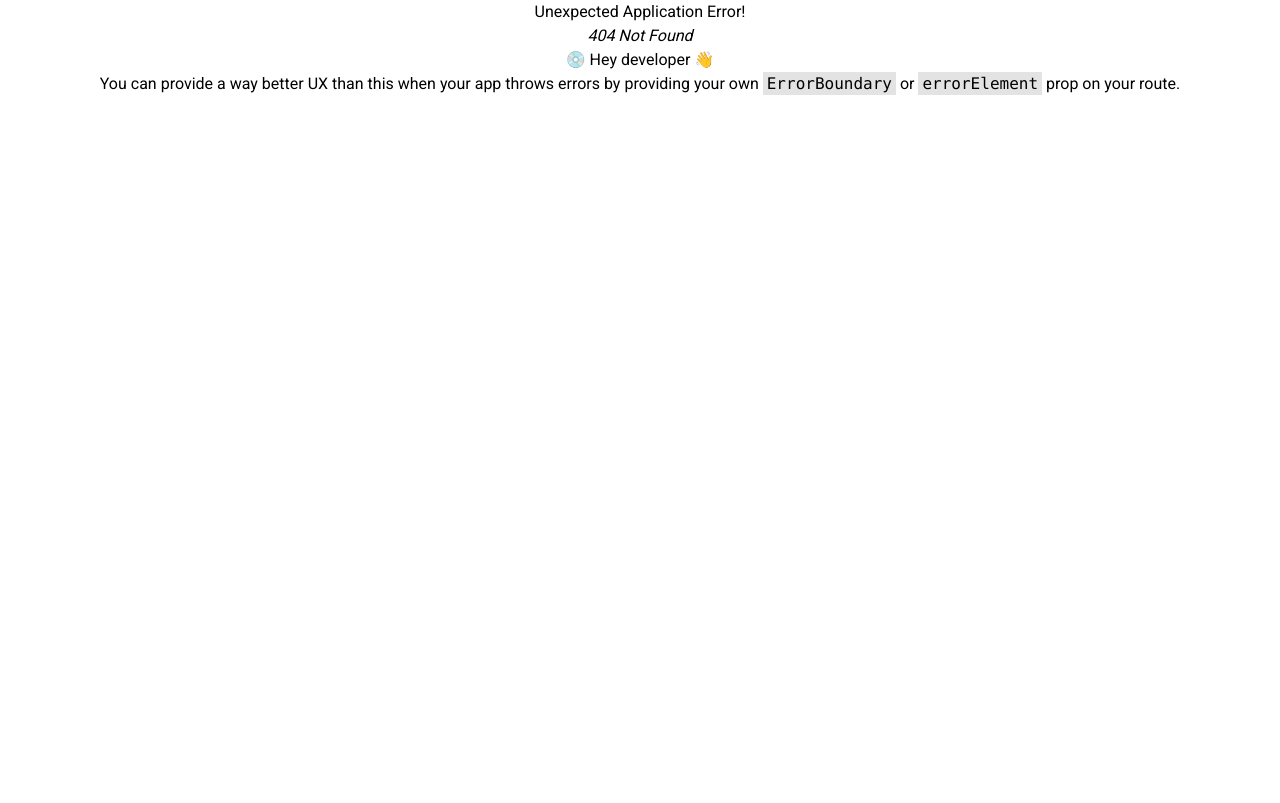
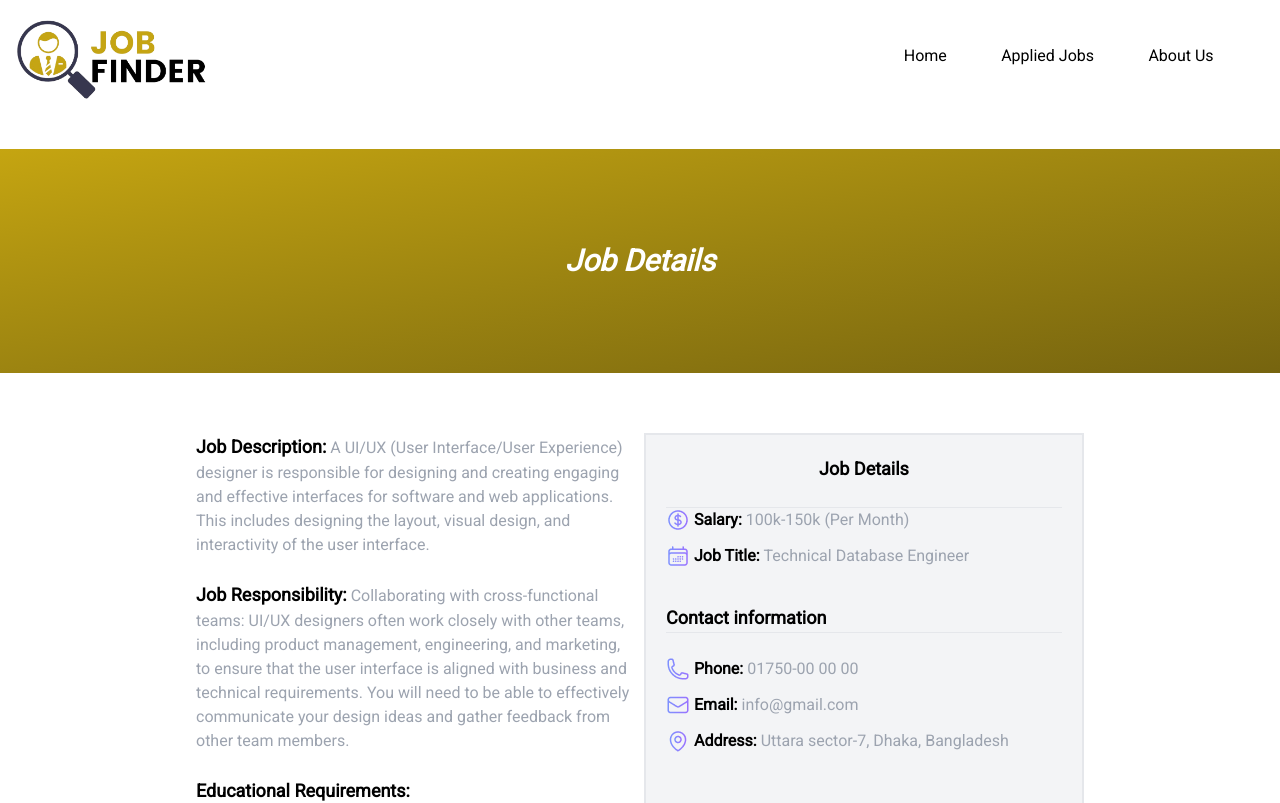
Before and after one commit to Towhid47/job-finder-2, a React (Vite) app: page /job-details/1 in a window 1280 px wide. Before the commit this address had no page. Shown: the top 803 px of the page. Built offline with nearby package versions, Linux system fonts and the light colour scheme.

Commit message:
Dynamic Route (/job-details/:id) created;  and inside its component, useParams() hook has been used for filtering  local JSON data according to /:id

```diff
--- a/src/App.css
+++ b/src/App.css
@@ -3,7 +3,6 @@
 *{
   margin: 0;
   padding: 0;
-  text-align: center;
   box-sizing: border-box;
   font-family: 'Roboto', sans-serif;
 
@@ -15,3 +14,16 @@
   padding: 3px 8px ;
   border-radius: 5px;
 }
+
+.btn{
+  border: 1px solid #a78f25;
+  background-image: linear-gradient(to right bottom, #ecc102, #dbb40b, #cba811, #bb9b14, #ab8f17, #a58b19, #a0871b, #9a831c, #9d861e, #a08921, #a48c23, #a78f25);
+  color: white;
+  padding: 3px 8px ;
+  border-radius: 5px;
+}
+
+.btn:hover{
+  background-image: linear-gradient(to right bottom, #d4b425, #cdae21, #c7a81e, #c0a21a, #ba9c16, #b79913, #b49611, #b1930e, #b1930c, #b1920a, #b19207, #b19105);
+  color:black;
+}
--- a/src/App.jsx
+++ b/src/App.jsx
@@ -3,6 +3,7 @@ import './App.css'
 import AboutUs from './components/AboutUs/AboutUs'
 import AppliedJobs from './components/AppliedJobs/AppliedJobs'
 import Home from './components/Home/Home'
+import JobDetailsPage from './components/JobDetailsPage/JobDetailsPage'
 import Main from './components/Layouts/Main'
 
 function App() {
@@ -27,6 +28,10 @@ function App() {
          {
            path: 'about-us',
            element:<AboutUs></AboutUs>
+         },
+         {
+           path:'job-details/:id',
+           element:<JobDetailsPage></JobDetailsPage>
          }
       ]
     }
--- a/src/components/Banner/Banner.jsx
+++ b/src/components/Banner/Banner.jsx
@@ -25,7 +25,7 @@ const Banner = () => {
 
              <div className='flex items-center h-full justify-center flex-col banner-text text-white'>
                   <h1 className='md:text-5xl  text-2xl'>Find Your Perfect Dream Job</h1><br />
-                  <p className='w-52 md:w-full'>Job Finder lets you find out your preferred job very easily  </p>
+                  <p className='w-52 md:w-full text-center'>Job Finder lets you find out your preferred job very easily  </p>
                   <br /><br />
 
                   {/* ///////// Input Search Bar /////////////// */}
--- a/src/components/CategoryCard/CategoryCard.jsx
+++ b/src/components/CategoryCard/CategoryCard.jsx
@@ -5,7 +5,6 @@ const CategoryCard = (props) => {
 
     const {logo, category_name} = props.categoryData;
 
-    console.log(category_name);
 
 
     return (
--- a/src/components/CategorySection/CategorySection.jsx
+++ b/src/components/CategorySection/CategorySection.jsx
@@ -6,7 +6,7 @@ import categoriesData from '../../data/categories.json';
 
 const CategorySection = () => {
     return (
-        <div className='my-9'>
+        <div className='my-9 text-center'>
              <h1 className='text-3xl font-semibold mt-4'>Job Category List</h1>
              <p className='text-gray-400 mt-2 w-11/12 mx-auto'>Explore thousands of job opportunities with all the information you need. Its your future</p>
 
--- /dev/null
+++ b/src/components/DetailsPageContent/DetailsPageContent.jsx
@@ -0,0 +1,68 @@
+import React from 'react';
+import moneyIcon from '/icons/money.png';
+import calendarIcon from '/icons/calendar.png';
+import phoneIcon from '/icons/phone.png';
+import emailIcon from '/icons/email.png';
+import locationIcon from '/icons/location2.png';
+
+const DetailsPageContent = (props) => {
+
+    const { company_name, job_title , remote_or_onsite , location , job_type , salary , job_description , educational_requirements , experiences , contact_information , job_responsibility , } = props.data;
+
+
+    return (
+        <div className='mt-6 grid md:grid-cols-2 gap-2 lg:w-3/4 mx-auto p-9'>
+                 {/* ///// Left Side Content /////// */}
+                 <div className='flex flex-col text-left'>
+                            <div>
+                                 <span className='font-semibold text-lg'>Job Description:</span> <span className='text-gray-400'>{job_description}</span>
+                            </div> <br />
+                            <div>
+                                <span className='font-semibold text-lg'>Job Responsibility:</span> <span className='text-gray-400'>{job_responsibility}</span>
+                            </div> <br />
+                            <div>
+                                <span className='font-semibold text-lg'>Educational Requirements:</span><p className='text-gray-400'>{educational_requirements}</p>
+                            </div> <br />
+                            <div>
+                            <span className='font-semibold text-lg'>Experiences:</span> <p className='text-gray-400'>{experiences}</p>
+                            </div>
+                </div>
+
+                       {/* /////////// Right Side Content /////////// */}
+                <div className='bg-gray-100 border-gray-200 border-2 p-5 mt-3 md:mt-0'>
+                           <p className='font-semibold text-lg text-center'>Job Details</p> <br /><hr />
+                           <div className='flex gap-1 mb-3'>
+                                <img src={moneyIcon} alt="" className=''/>
+                                <p className='font-semibold'>Salary:</p> <p className='text-gray-400'>{salary} (Per Month)</p>
+                           </div>
+                           <div className='my-3 gap-1 flex gap-1 '>
+                                <img src={calendarIcon} alt="" className=''/>
+                                <p className='font-semibold '>Job Title: </p> <p className='text-gray-400 '>{job_title}</p>
+                           </div><br />
+                           <div>
+                                 <p className='font-semibold text-lg'>Contact information</p><hr /> <br />
+
+                                 <div>
+                                      <div className='flex justify-start mb-3 gap-1'>
+                                           <img src={phoneIcon} alt="" />
+                                           <p className='font-semibold'>Phone:</p> <p className='text-gray-400'>{contact_information.phone}</p>
+                                      </div>
+                                      <div className='flex justify-start mb-3 gap-1'>
+                                           <img src={emailIcon} alt="" />
+                                           <p className='font-semibold'>Email:</p> <p className='text-gray-400'>{contact_information.email}</p>
+                                      </div>
+                                      <div className='flex justify-start mb-3 gap-1'>
+
+                                          <div className='w-14 sm:w-6 '><img src={locationIcon} alt="" className='w-full'/></div>
+                                           <p className='font-semibold'>Address:</p> <p className='text-gray-400'>{contact_information.address}</p>
+                                      </div>
+                                 </div>
+
+
+                           </div>
+                 </div>
+        </div>
+    );
+};
+
+export default DetailsPageContent;
--- a/src/components/FeaturedJobCard/FeaturedJobCard.jsx
+++ b/src/components/FeaturedJobCard/FeaturedJobCard.jsx
@@ -1,9 +1,10 @@
 import React from 'react';
+import { Link } from 'react-router-dom';
 
 
 const FeaturedJobCard = (props) => {
 
-    const {logo, job_title , company_name, remote_or_onsite, location, salary, job_type} = props.job;
+    const {id, logo, job_title , company_name, remote_or_onsite, location, salary, job_type} = props.job;
 
     return (
         <div className='bg-gray-100 border-2 border-gray-200 lg:p-7 p-5 lg:mx-9 mx-4 flex flex-col items-start gap-5'>
@@ -20,6 +21,8 @@ const FeaturedJobCard = (props) => {
                     <div className='flex items-center'><img src="icons/Location.png" alt="" /> {location}</div>
                     <div className='flex items-center'><img src="icons/money.png" alt=""/> {salary}</div>
              </div>
+
+             <Link to={`/job-details/${id}`}><button className='btn'>View Details</button></Link>
         </div>
     );
 };
--- a/src/components/FeaturedJobSection/FeaturedJobSection.jsx
+++ b/src/components/FeaturedJobSection/FeaturedJobSection.jsx
@@ -13,7 +13,7 @@ const FeaturedJobSection = () => {
     const [search] = inputSearch;
 
     return (
-        <div className='my-24'>
+        <div className='my-24 text-center'>
               <h1 className='text-3xl font-semibold mt-4'>Featured Jobs</h1>
              <p className='text-gray-400 mt-2 w-11/12 mx-auto'>Explore thousands of job opportunities with all the information you need. Its your future</p>
 
--- /dev/null
+++ b/src/components/JobDetailsPage/JobDetailsPage.css
@@ -0,0 +1,5 @@
+.details_page_header{
+    background-color: #8E7A20;
+    background-image: linear-gradient(to right bottom, #c5a511, #b09411, #9c8411, #897410, #76640f);
+    padding: 10px;
+}
--- /dev/null
+++ b/src/components/JobDetailsPage/JobDetailsPage.jsx
@@ -0,0 +1,39 @@
+import React from 'react';
+import { useParams } from 'react-router-dom';
+import './JobDetailsPage.css';
+
+// --------- Import JSON data ------------//
+import jobs from '../../data/jobs.json';
+import DetailsPageContent from '../DetailsPageContent/DetailsPageContent';
+
+const JobDetailsPage = () => {
+
+    const params = useParams();   //--------- Getting URL parameter (:id) from  " /job-details/:id " by using  useParams() hook.
+
+     const urlId = parseInt(params.id)  ;
+
+
+     const detailsPageData = jobs.filter((job) => job.id === urlId )   //---- Filtering JSON data according to params (or, URL id)..
+
+
+
+
+
+
+
+    return (
+        <div className='my-9'>
+            {/* --------- Details Page Header ------ */}
+            <div className='details_page_header h-56 flex justify-center items-center'>
+                  <h1 className='text-3xl text-white italic font-semibold'>Job Details</h1>
+            </div>
+
+
+             {
+                detailsPageData.map((data)=> <DetailsPageContent key={data.id}  data={data}></DetailsPageContent>)
+             }
+        </div>
+    );
+};
+
+export default JobDetailsPage;
```
